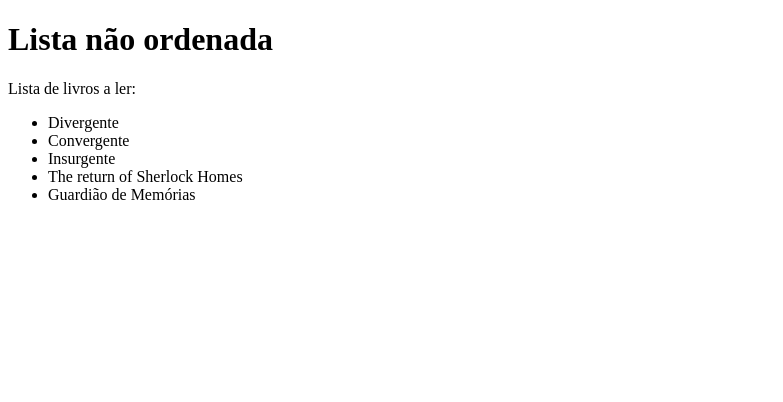
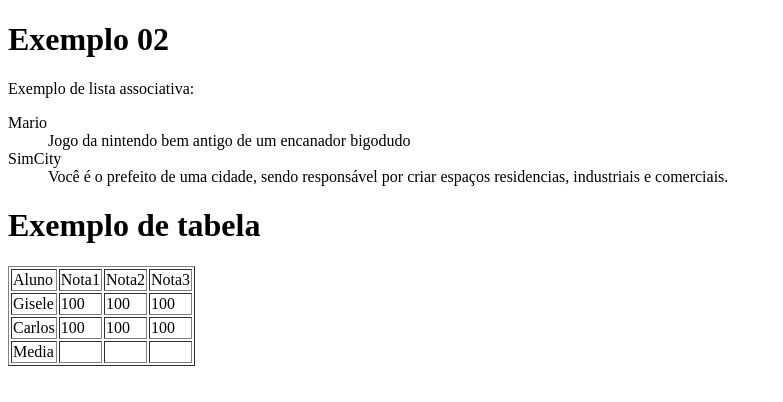
Before and after one commit to giselegoulart/DCC121_LabWeb, a plain HTML site: page exemplo02.html in a window 1280 px wide. Shown: the whole page, without its empty margins (0-783 px from the left). Drawn offline with Linux system fonts and the light colour scheme.

Commit message:
lista ordenada em ex01 e inclusao exemplo02

```diff
--- a/exemplo02.html
+++ b/exemplo02.html
@@ -1,18 +1,48 @@
 <!DOCTYPE html>
-<html lang='pt' dir='ltr'>
+<htmllang='pt' dir='ltr'>
   <head>
     <meta charset="utf-8">
-    <title>Lista não ordenada</title>
+    <title>Exemplo  02</title>
   </head>
   <body>
-    <h1> Lista não ordenada</h1>
-    <p>Lista de livros a ler: </p>
-    <ul>
-      <li>Divergente</li>
-      <li>Convergente</li>
-      <li>Insurgente</li>
-      <li>The return of Sherlock Homes</li>
-      <li>Guardião de Memórias</li>
-    </ul>
+    <h1>Exemplo 02</h1>
+    <p>Exemplo de lista associativa:</p>
+    <dl>
+      <dt>Mario</dt>
+      <dd>Jogo da nintendo bem antigo de um encanador bigodudo</dd>
+      <dt>SimCity</dt>
+      <dd>Você é o prefeito de uma cidade, sendo responsável por criar espaços residencias, industriais e comerciais.</dd>
+    </dl>
+    <h1>Exemplo de tabela</h1>
+    <table border='1'>
+      <thead>
+      <tr>
+        <td>Aluno</td>
+        <td>Nota1</td>
+        <td>Nota2</td>
+        <td>Nota3</td>
+      </tr>
+      </thead>
+      <tbody>
+      <tr>
+        <td>Gisele</td>
+        <td>100</td>
+        <td>100</td>
+        <td>100</td>
+      </tr>
+      <tr>
+        <td>Carlos</td>
+        <td>100</td>
+        <td>100</td>
+        <td>100</td>
+      </tr>
+    </tbody>
+    <tfoot>
+      <td>Media</td>
+      <td></td>
+      <td></td>
+      <td></td>
+    </tfoot>
+    </table>
   </body>
 </html>
```
Also changed, not shown: exemplo01.html (added, +24 -0 lines).
